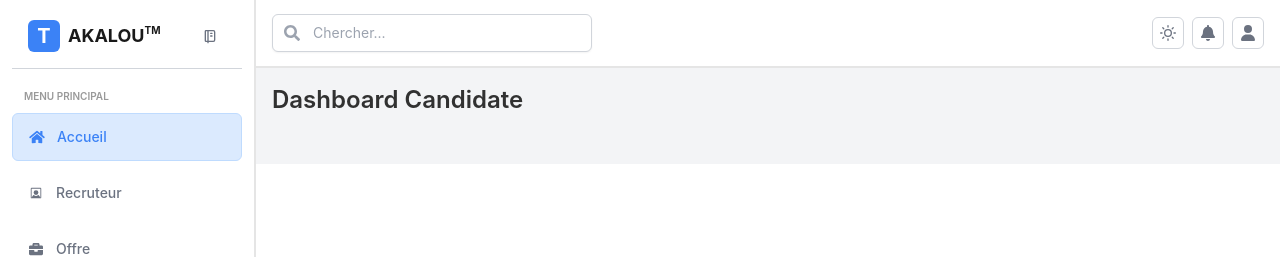
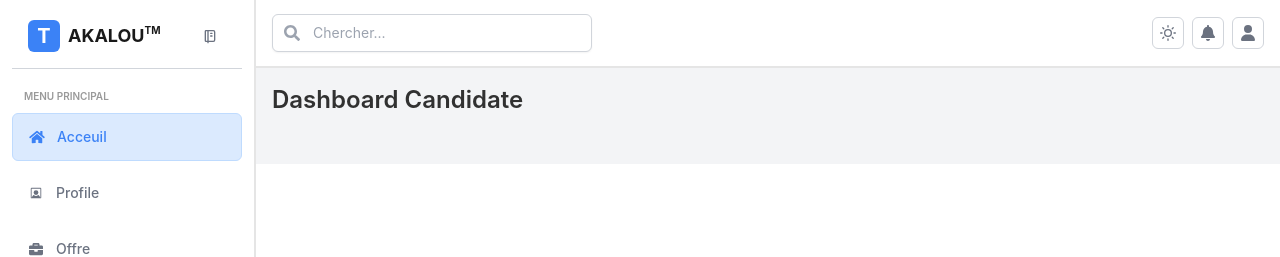
Before and after one commit to sahineFaniria/Adequation-profil-poste, a React (Create React App) app: page /candidate.com in a window 1280 px wide. Shown: the top 257 px of the page. Built offline with nearby package versions, Linux system fonts and the light colour scheme.

Commit message:
dashboard Admin done

```diff
--- a/src/ui/Dashboard/SideNav/SideNavC.jsx
+++ b/src/ui/Dashboard/SideNav/SideNavC.jsx
@@ -8,8 +8,8 @@ import { BsFileEarmarkTextFill } from 'react-icons/bs';
 import { RiFileAddFill } from 'react-icons/ri';
 
 const links = [
-    { name: 'Accueil', href: '/candidate.com', icon: FaHome },
-    { name: 'Recruteur', href: '/recruteur', icon: PiUserSquareFill },
+    { name: 'Acceuil', href: '/candidate.com', icon: FaHome },
+    { name: 'Profile', href: '/recruteur', icon: PiUserSquareFill },
     { name: 'Offre', href: '/offre', icon: FaBriefcase },
     { name: 'Candidature', href: '/candidature', icon: RiFileAddFill },
   ];
```
